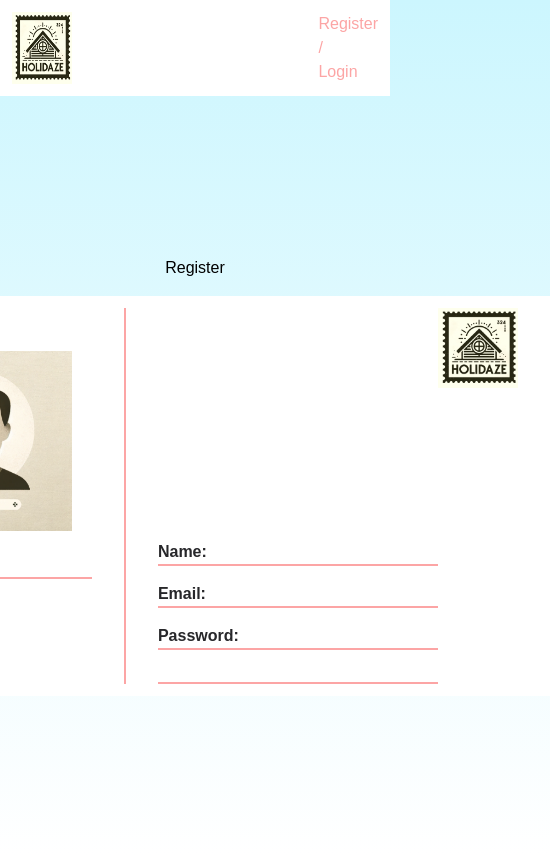
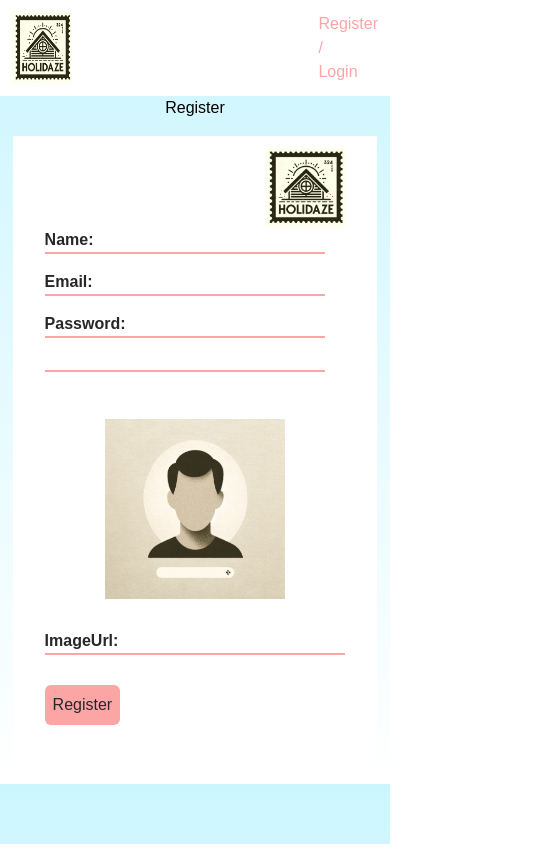
Before and after one commit to Jarle302/holidaze, a Next.js app: page /auth/register in a window 390 px wide. Shown: the whole page, 550 px wide, since content can reach past the window. Built offline with nearby package versions, Linux system fonts and the light colour scheme; a web font is replaced by a local one.

Commit message:
start making register form responsive

```diff
--- a/app/auth/register/page.tsx
+++ b/app/auth/register/page.tsx
@@ -2,7 +2,7 @@ import { RegisterForm } from "@/app/ui/components/RegisterForm";
 
 export default function Register() {
   return (
-    <section className="h-[90vh] flex flex-col items-center justify-center gap-4">
+    <section className="sm:h-[90vh] flex flex-col items-center justify-center gap-4">
       <h1>Register</h1>
       <RegisterForm />
     </section>
--- a/app/ui/components/RegisterForm/index.tsx
+++ b/app/ui/components/RegisterForm/index.tsx
@@ -4,10 +4,14 @@ import Image from "next/image";
 
 export const RegisterForm = () => {
   return (
-    <form className="flex max-w-[800px] h-[400px] text-zinc-800 bg-white py-3">
-      <div className="w-2/5 h-full flex flex-col  justify-around p-8 items-center">
-        <div className=" border-r-1 h-[180px] w-[180px] border-red-300 ">
-          <img className="h-full w-full" src="/profilePlaceholder.png" alt="" />
+    <form className="h-full flex flex-col-reverse sm:flex-row max-w-[800px] sm:h-[400px] text-zinc-800 bg-white py-3">
+      <div className="min-h-[400px] sm:w-2/5 sm:h-full flex flex-col  justify-around p-8 items-center">
+        <div className=" border-r-1 h-[180px]  w-[180px] border-red-300 ">
+          <img
+            className="h-full w-full "
+            src="/profilePlaceholder.png"
+            alt=""
+          />
         </div>
         <AuthInput
           label="ImageUrl"
@@ -18,9 +22,9 @@ export const RegisterForm = () => {
           Register
         </button>
       </div>
-      <div className="w-3/5 px-8 border-l-2 h-full border-red-300 flex flex-col justify-between">
+      <div className="sm:w-3/5 px-8 sm:border-l-2 h-full border-red-300 flex flex-col justify-between">
         <Image
-          className="ml-auto self-start w-[80px]"
+          className="ml-auto  self-start w-[80px]"
           src="/stampLogo.webp"
           alt="Holidaze logo, in the form of a post stamp"
           height={1024}
```
